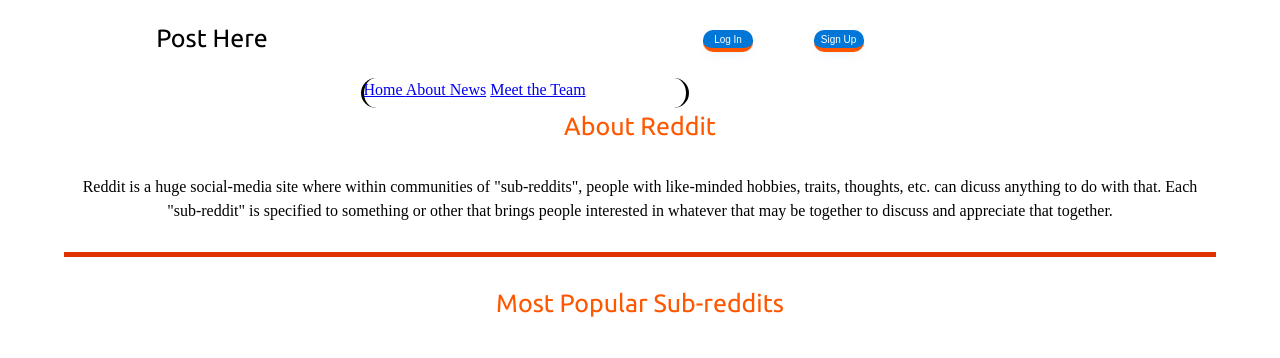
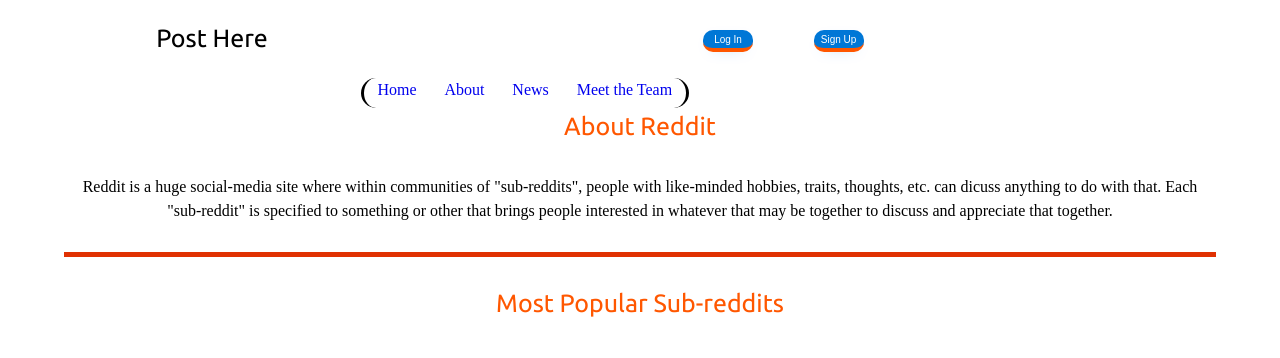
Before and after one commit to Build-Week-Post-Here-2/marketing, a plain HTML site: page index.html in a window 1280 px wide. Shown: the top 358 px of the page. Drawn offline with Linux system fonts and the light colour scheme; a web font is replaced by a local one.

Commit message:
Update styles2.css

```diff
--- a/styles2.css
+++ b/styles2.css
@@ -40,6 +40,13 @@
 }
 /* Home Styles */
 
+header nav {
+    display:flex;
+    justify-content: space-around;
+}
+header nav a {
+    text-decoration:none;
+}
 /* About Reddit */
 
 #aboutRed {
```
